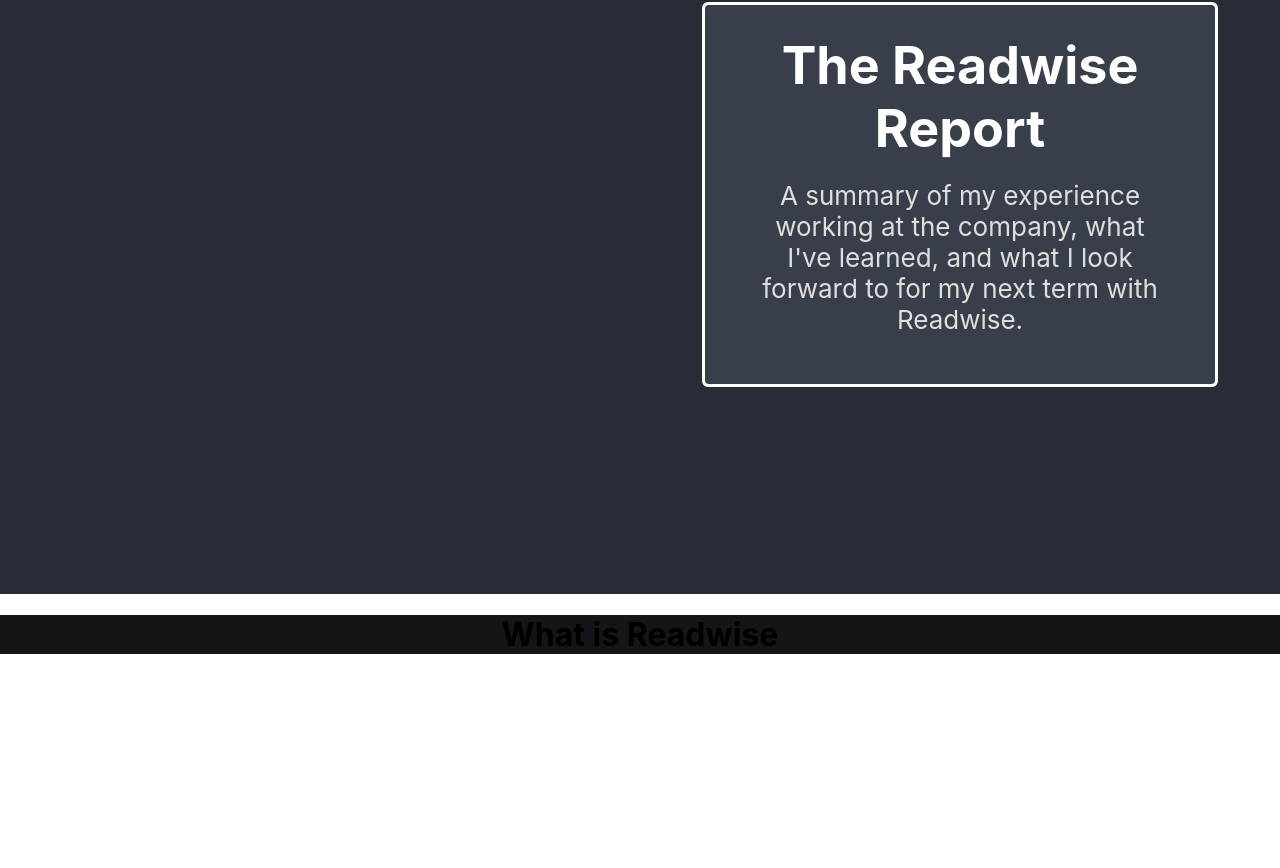
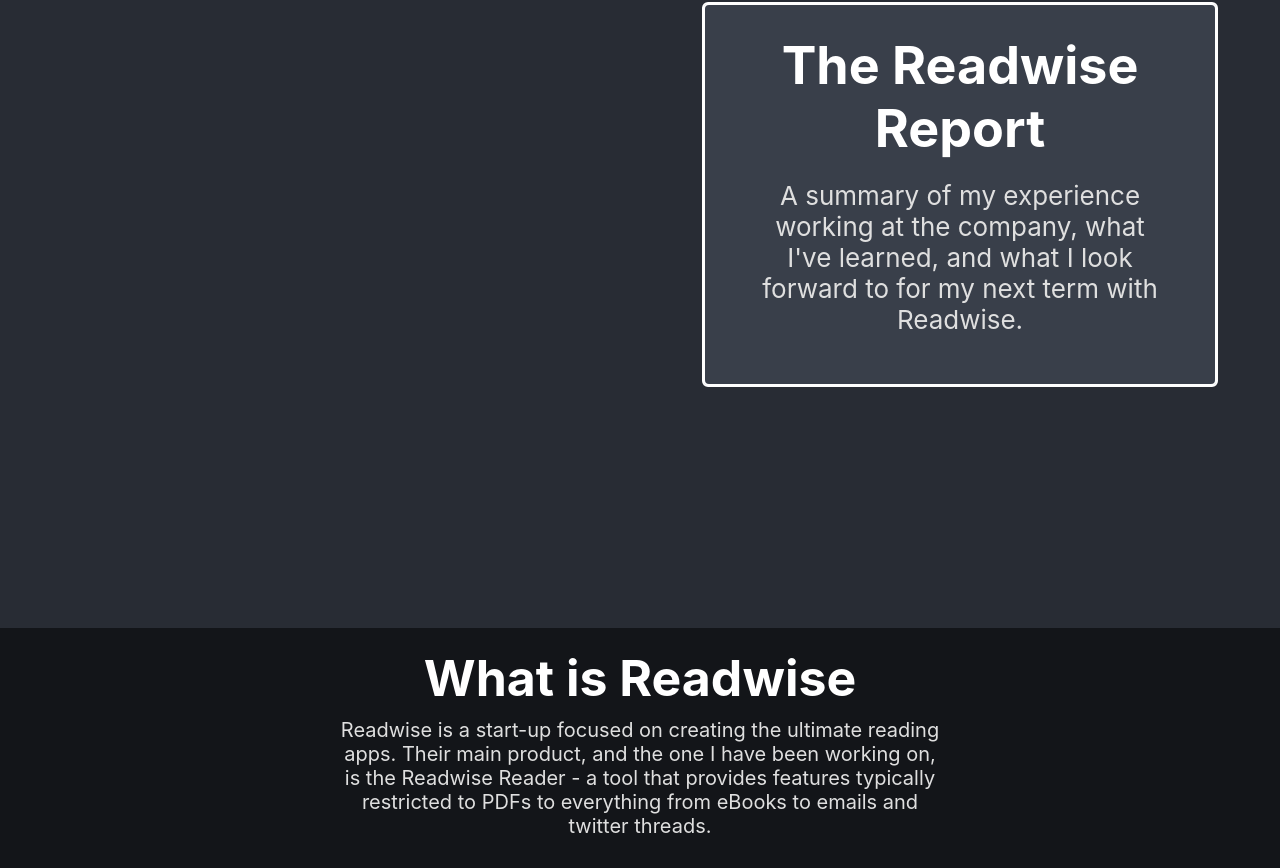
Before and after one commit to alichman/Readwise-Report, a React (Create React App) app in the folder readwise-report/: page / in a window 1280 px wide. Shown: the part 206-1074 px from the top of the page. Before the commit the page ends 882 px from the top, so only its background shows below. Built offline with nearby package versions, Linux system fonts and the light colour scheme.

Commit message:
add one paragraph lmao

```diff
--- a/readwise-report/src/App.css
+++ b/readwise-report/src/App.css
@@ -1,5 +1,10 @@
 .App {
   text-align: center;
+
+  &>div {
+    margin: 0;
+    padding: 0;
+  }
 }
 
 .App-header {
@@ -41,4 +46,18 @@
 .simpleSegment {
   margin: 0;
   background-color: #131519;
+
+  & h1 {
+    color: white;
+    padding-top: 20px;
+    font-size: 50px;
+    margin-bottom: 0;
+  }
+  & p {
+    color: #dfdfdf;
+    max-width: 600px;
+    margin: 10px auto auto auto;
+    padding-bottom: 30px;
+    font-size: 20px;
+  }
 }
--- a/readwise-report/src/App.tsx
+++ b/readwise-report/src/App.tsx
@@ -8,6 +8,10 @@
         <Header/>
       <div className={"simpleSegment"}>
           <h1> What is Readwise </h1>
+          <p> Readwise is a start-up focused on creating the ultimate
+          reading apps. Their main product, and the one I have been working
+          on, is the Readwise Reader - a tool that provides features typically
+          restricted to PDFs to everything from eBooks to emails and twitter threads.</p>
       </div>
     </div>
   );
--- a/readwise-report/src/Header.tsx
+++ b/readwise-report/src/Header.tsx
@@ -1,8 +1,15 @@
 import './App.css'
+import {useEffect, useState} from "react";
 
 export const Header = () => {
+    const [doAnimation, setDoAnimation] = useState(true)
+    useEffect(() => {
+        setDoAnimation(false);
+    }, []);
 
-    return <header className="App-header">
+    const className = "App-header " //+ doAnimation? "headerTextDivOnLoad":''
+
+    return <header className={className}>
         <div className="headerTextDiv">
         <h1>The Readwise Report</h1>
         <p>A summary of my experience working at the company,
--- a/readwise-report/src/index.css
+++ b/readwise-report/src/index.css
@@ -5,6 +5,7 @@
     sans-serif;
   -webkit-font-smoothing: antialiased;
   -moz-osx-font-smoothing: grayscale;
+  background-color: #282c34;
 }
 
 code {
```
